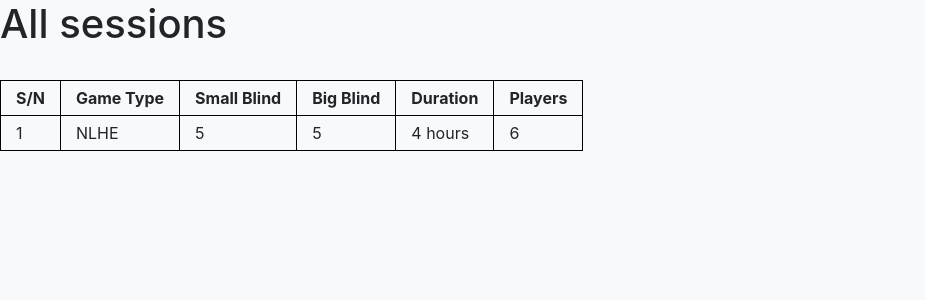
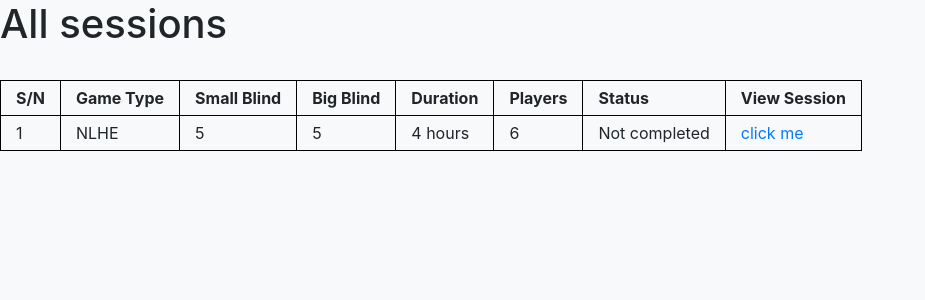
Before and after one commit to wyxlester/poker_manager, a Django app: page /poker_host/sessions/ in a window 1280 px wide. Shown: the top 300 px of the page, without its empty margins (0-925 px from the left). Run offline with Django 4.2, Linux system fonts and the light colour scheme; data comes from the database, SQL or seed files in the repository; both versions use the stored data as it was after the commit.

Commit message:
added view logic, url and template for showing a session instance. halfway through trying to update player buy_in, rebuy, cash_out and pnl

```diff
--- /dev/null
+++ b/poker_host/forms.py
@@ -0,0 +1,4 @@
+from django import forms
+
+class UpdateCashOutForm(forms.Form):
+    cash_out = forms.IntegerField(label='Cash Out', min_value=0)
--- a/poker_host/models.py
+++ b/poker_host/models.py
@@ -1,8 +1,8 @@
+from django.db import models
+from django.core.validators import MinValueValidator
 from django.conf import settings
-from django.core.validators import MinValueValidator
-from django.db import models
+from django.core.exceptions import ValidationError
 
-# Create your models here.
 class Player(models.Model):
     name = models.CharField(max_length=100)
     bankroll = models.IntegerField(default=0)
@@ -10,6 +10,7 @@ class Player(models.Model):
         settings.AUTH_USER_MODEL,
         on_delete=models.CASCADE,
     )
+
     def __str__(self):
         return f"Name: {self.name}, Bankroll: {self.bankroll}, Belongs to: {self.user_id}"
 
@@ -32,7 +33,6 @@ class Game(models.Model):
         on_delete=models.CASCADE,
     )
 
-
 class Session(models.Model):
     game_id = models.ForeignKey(
         Game,
@@ -43,6 +43,7 @@ class Session(models.Model):
 
     duration_hours = models.IntegerField(default=0)
     duration_minutes = models.IntegerField(default=0)
+    completed = models.BooleanField(default=False)
 
     def save(self, *args, **kwargs):
         # Calculate duration before saving
@@ -54,10 +55,31 @@ class Session(models.Model):
         self.duration_hours = hours
         self.duration_minutes = minutes
 
+        # Check if any PlayerSession is not completed
+        self.completed = self.is_completed()
+
+        # Check if total buy-in equals total cash-out
+        total_buy_in = sum(player_session.total_buy_in() for player_session in self.player_sessions.all())
+        total_cash_out = sum(player_session.cash_out for player_session in self.player_sessions.all() if player_session.cash_out is not None)
+
+        if total_buy_in != total_cash_out:
+            raise ValidationError("Total buy-in does not equal total cash-out.")
+
         super().save(*args, **kwargs)
 
     def get_player_session_count(self):
-        return self.playersession_set.count()
+        return self.player_sessions.count()
+
+    def is_completed(self):
+        # Check if any PlayerSession is not completed
+        if self.player_sessions.filter(cash_out__isnull=True, pnl__isnull=True).exists():
+            return False
+
+        # Check if total buy-in equals total cash-out
+        total_buy_in = sum(player_session.total_buy_in() for player_session in self.player_sessions.all())
+        total_cash_out = sum(player_session.cash_out for player_session in self.player_sessions.all() if player_session.cash_out is not None)
+
+        return total_buy_in == total_cash_out
 
 
 class RebuyEvent(models.Model):
@@ -69,7 +91,6 @@ class RebuyEvent(models.Model):
     rebuy_amount = models.IntegerField(validators=[MinValueValidator(1)])
     timestamp = models.DateTimeField(auto_now_add=True)
 
-
 class PlayerSession(models.Model):
     player_id = models.ForeignKey(
         Player,
@@ -78,9 +99,18 @@ class PlayerSession(models.Model):
     session_id = models.ForeignKey(
         Session,
         on_delete=models.CASCADE,
+        related_name='player_sessions',  # Use a proper related_name
     )
     buy_in = models.IntegerField(validators=[MinValueValidator(1)])
     cash_out = models.IntegerField(null=True, blank=True)
+    pnl = models.IntegerField(null=True, blank=True)
+
+    def save(self, *args, **kwargs):
+        # Calculate PNL before saving if cash_out is provided
+        if self.cash_out is not None:
+            self.pnl = self.calculate_pnl()
+
+        super().save(*args, **kwargs)
 
     def total_buy_in(self):
         if self.rebuy_events.exists():
@@ -88,10 +118,7 @@ class PlayerSession(models.Model):
         return self.buy_in
 
     def calculate_pnl(self):
-        if self.cash_out is not None:
-            return self.cash_out - self.total_buy_in()
-        return "Cash Out Not Recorded"
-
+        # Calculate PNL based on cash_out and total_buy_in
+        return self.cash_out - self.total_buy_in() if self.cash_out is not None else None
     class Meta:
-        # Added the unique_together option to enforce uniqueness of player_id and session_id pairs
         unique_together = ('player_id', 'session_id')
--- a/poker_host/templates/poker_host/sessions.html
+++ b/poker_host/templates/poker_host/sessions.html
@@ -13,6 +13,8 @@
         <th>Big Blind</th>
         <th>Duration</th>
         <th>Players</th>
+        <th>Status</th>
+        <th>View Session</th>
       </tr>
     </theader>
     <tbody>
@@ -29,6 +31,14 @@
           {% endif %}
         </td>
         <td>{{ session.get_player_session_count }}</td>
+        <td>
+          {% if session.completed %}
+            Completed
+          {% else %}
+            Not completed
+          {% endif %}
+        </td>
+        <td><a href="{% url 'poker_host:session' session.id %}">click me</a></td>
       </tr>
       {% empty %}
         <tr>
--- a/poker_host/urls.py
+++ b/poker_host/urls.py
@@ -8,4 +8,6 @@ urlpatterns = [
     path("", views.home, name="home"),
     path("players/", views.player_list, name="players"),
     path("sessions/", views.session_list, name="sessions"),
+    path("session/<int:player_session_id>/", views.session, name="session"),
+    path('update_cash_out/<int:player_session_id>/', views.update_cash_out, name='update_cash_out'),
 ]
--- a/poker_host/views.py
+++ b/poker_host/views.py
@@ -3,7 +3,7 @@ from django.shortcuts import render, get_object_or_404
 from django.http import HttpResponseRedirect
 from django.urls import reverse
 from .models import *
-# from . import forms
+from .forms import UpdateCashOutForm
 
 # Home page
 def home(request):
@@ -15,19 +15,34 @@ def player_list(request):
     return render(request, "poker_host/players.html", {"players": players})
 
 
-def time_cleaning(time_difference):
-    hours, remainder = divmod(time_difference.seconds, 3600)
-    minutes, _ = divmod(remainder, 60)
-
-    time_difference_dict = {
-        "hours": hours,
-        "minutes": minutes
-    }
-    return time_difference_dict
+def session_list(request):
+    sessions = Session.objects.all()
+    return render(request, "poker_host/sessions.html", {"sessions": sessions})
 
 
-def session_list(request):
-    sessions = Session.objects.all()
-    return render(request, "poker_host/sessions.html", {
-        "sessions": sessions,
-    })
+def session(request, player_session_id):
+    session = Session.objects.get(pk=player_session_id)
+    return render(request, "poker_host/session.html", {"session": session})
+
+
+def update_cash_out(request, player_session_id):
+    # player_session = get_object_or_404(PlayerSession, pk=player_session_id)
+    player_session = PlayerSession.objects.get(pk=29)
+    form = UpdateCashOutForm()
+
+    if request.method == 'POST':
+        form = UpdateCashOutForm(request.POST)
+
+        if form.is_valid():
+            # Update cash_out and save the PlayerSession instance
+            player_session.cash_out = form.cleaned_data['cash_out']
+            player_session.save()
+
+            # Optionally, you can add a success message
+            messages.success(request, 'Cash-out value updated successfully.')
+
+            # Redirect to a relevant page
+            return HttpResponseRedirect(reverse('poker_host:sessions'))
+
+    # Render the form or relevant template
+    return render(request, 'update_session.html', {'player_session': player_session})
```
Also changed, not shown: poker_host/templates/poker_host/session.html (added, +45 -0 lines), poker_host/templates/poker_host/update_session.html (added, +15 -0 lines), db.sqlite3, poker_host/migrations/0012_session_completed.py (added), poker_host/migrations/0013_playersession_pnl_alter_playersession_session_id.py (added).
